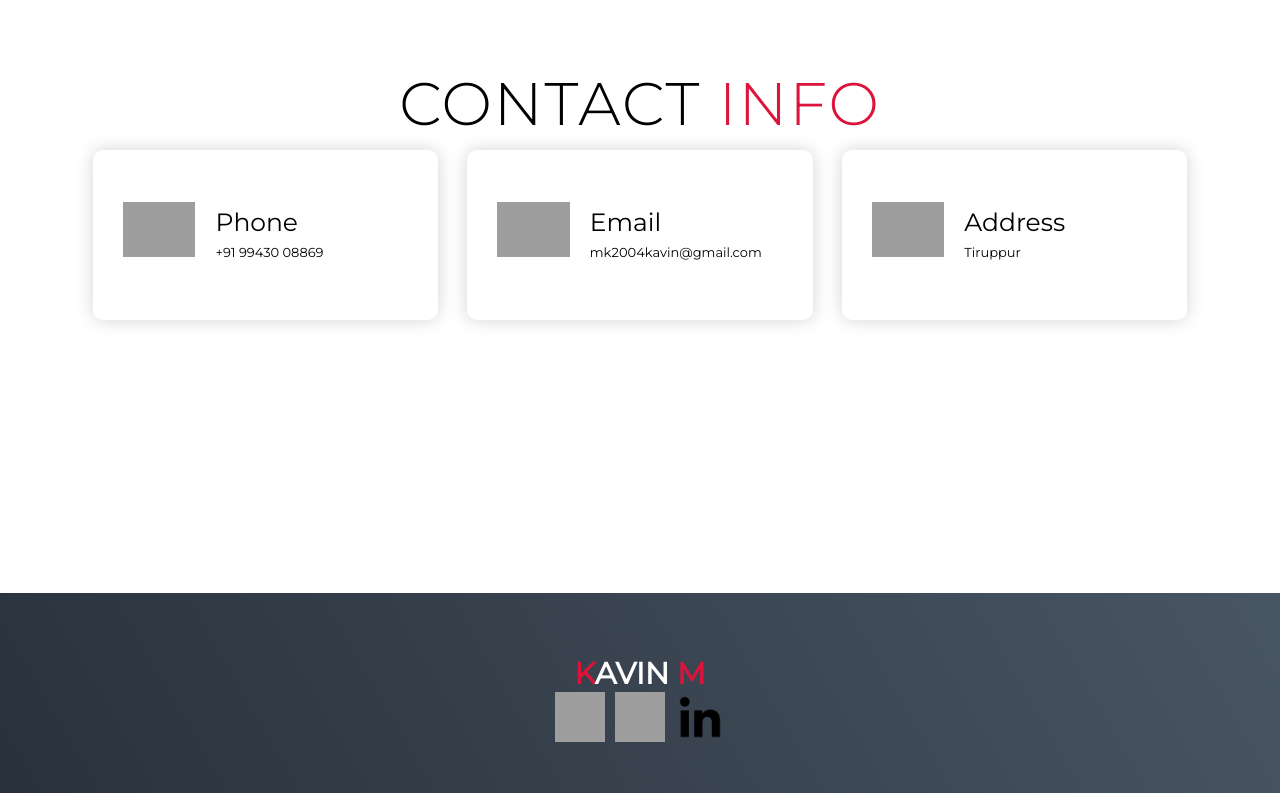
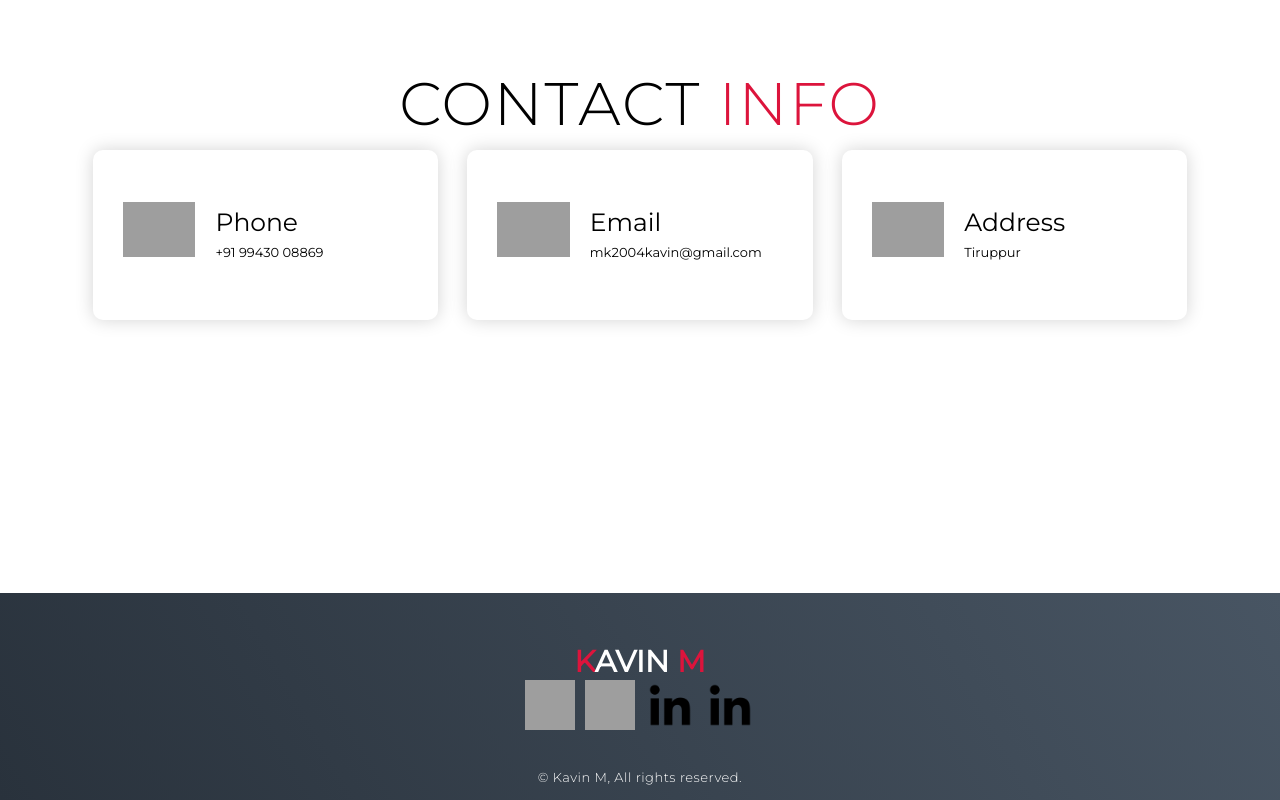
Before and after one commit to mkkavin/Portfolio, a plain HTML site: page index.html in a window 1280 px wide. Shown: the part 3730-4530 px from the top of the page. Drawn offline with Linux system fonts and the light colour scheme; grey boxes are pictures that could not be loaded.

Commit message:
Update index.html

```diff
--- a/index.html
+++ b/index.html
@@ -185,7 +185,11 @@
         <div class="social-item">
           <a href="https://www.linkedin.com/in/kavin-muthu-62952622a"><img src="img\lnb.png" ></a>
         </div>
+	<div class="social-item">
+          <a href="https://www.linkedin.com/in/kavin-muthu-62952622a"><img src="img\lnb.png" ></a>
+        </div>
       </div>
+	    <p>© Kavin M, All rights reserved.</p>
     </div>
   </section>
   <!-- End Footer -->
```
